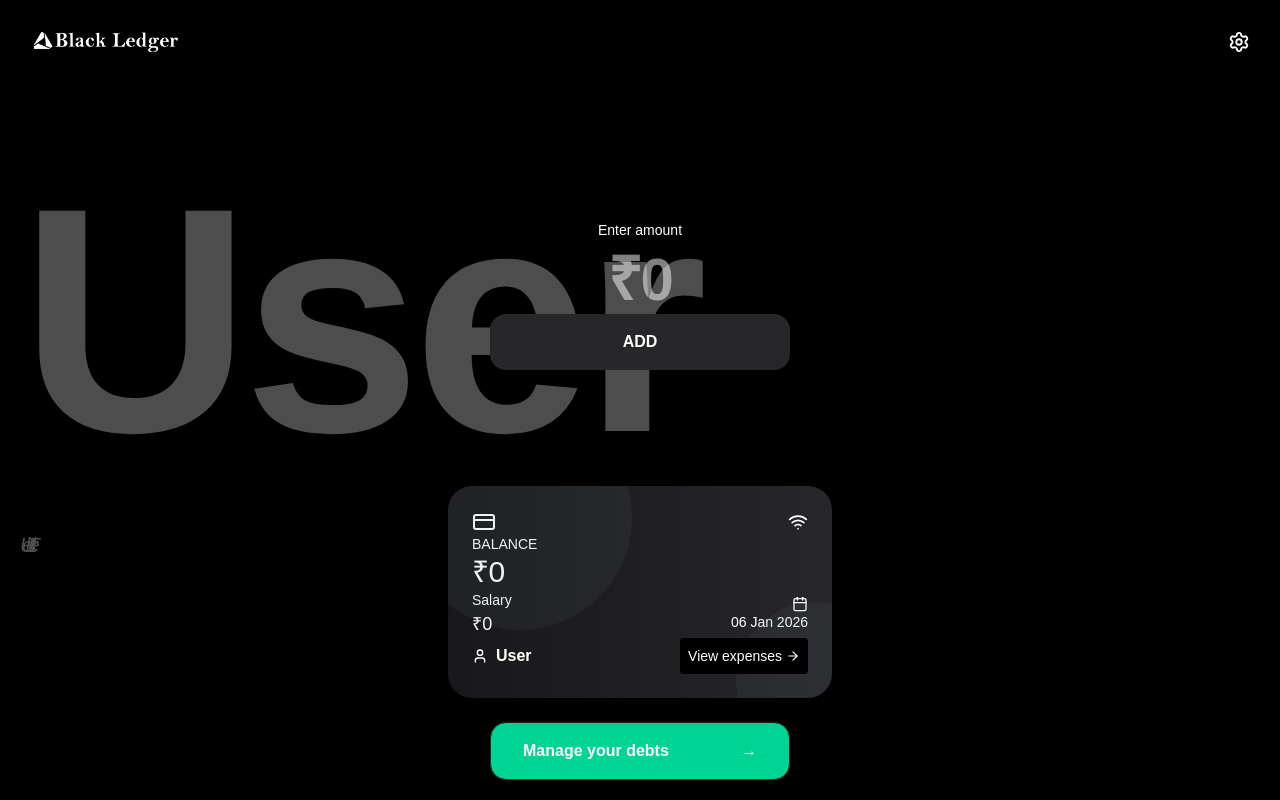
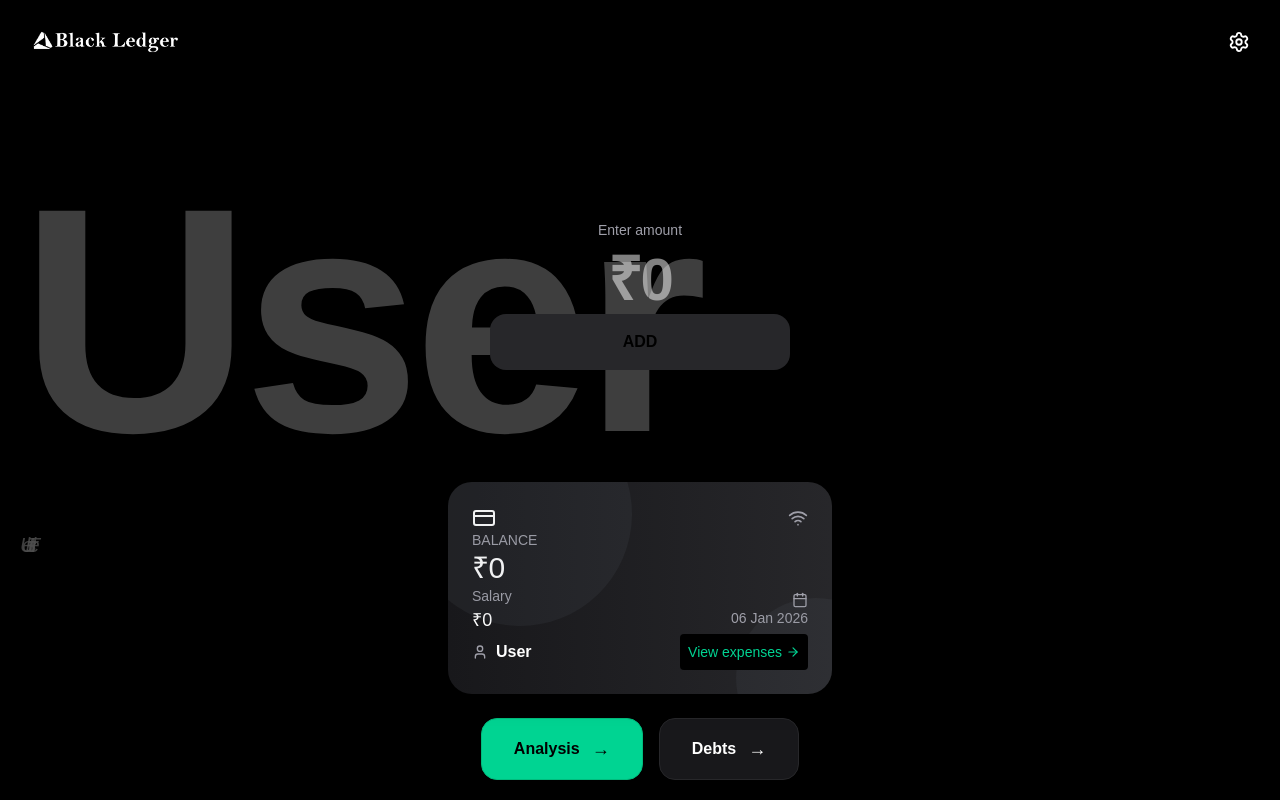
Before and after one commit to mhdhssn967/black-ledger, a React (Vite) app: page / in a window 1280 px wide. Built offline with nearby package versions, Linux system fonts and the light colour scheme; no server answers; the database is empty; sample sign-in values are in the browser's storage; a web font is replaced by a local one.

Commit message:
style reconfigured

```diff
--- a/src/components/ExpenseTable.jsx
+++ b/src/components/ExpenseTable.jsx
@@ -225,35 +225,45 @@ function ExpenseModal({ expense, onClose, onDelete, onSave }) {
         </h2>
 
         {/* Fields */}
-        <div className="space-y-4 text-sm">
+        <div className="space-y-3 text-sm">
   {['amount', 'category', 'source', 'context', 'remarks'].map(key => (
-            <div key={key}>
-              <p className="text-xs text-zinc-400 capitalize mb-1">
+    <div
+      key={key}
+      className="flex items-start justify-between gap-4 bg-zinc-900/60 rounded-xl px-4 py-3"
+    >
+      {/* Label */}
+      <div className="w-32 shrink-0">
+        <p className="text-xs text-zinc-400 uppercase tracking-wide">
           {key}
         </p>
+      </div>
 
+      {/* Value */}
+      <div className="flex-1 text-right">
         {edit ? (
           <input
             value={data[key] || ''}
             onChange={e =>
               setData({ ...data, [key]: e.target.value })
             }
-                  className="w-full bg-zinc-800 rounded-xl px-4 py-2 outline-none text-white"
+            className="w-full bg-zinc-800 rounded-lg px-3 py-2 text-white outline-none text-sm"
           />
         ) : (
-                <p className="text-white">
-                  {expense[key] || '-'}
+          <p className="text-white font-medium">
+            {expense[key] || '—'}
           </p>
         )}
       </div>
+    </div>
   ))}
 </div>
+
 
         {/* Actions */}
         <div className="flex justify-between items-center mt-8">
           <button
             onClick={onDelete}
-            className="flex items-center gap-2 text-red-400 hover:text-red-300 text-sm"
+            className="flex items-center gap-2 text-red-400 hover:text-red-300 text-sm" style={{color:'red'}}
           >
             <Trash2 size={16} />
             Delete
--- a/src/index.css
+++ b/src/index.css
@@ -3,7 +3,6 @@
 *{
     margin: 0px;
     font-family: "Google Sans Flex", sans-serif;
-    color: white;
 }
 input{
     margin-top: 5px;
--- a/src/pages/HomePage.jsx
+++ b/src/pages/HomePage.jsx
@@ -225,30 +225,47 @@ const [data,setData]=useState({})
         <FinanceCard />
       </div>
 
-      <div style={{display:'flex',justifyContent:'center'}}>
+      <div className="flex justify-center gap-4 mt-6">
+  {/* Analysis */}
+  <button
+    onClick={() => navigate('/expensebreakdown')}
+    className="
+      flex items-center gap-3
+      rounded-2xl
+      px-8 py-4
+      bg-emerald-400
+      text-black
+      font-semibold
+      border border-emerald-500
+      hover:bg-emerald-500
+      transition
+    "
+  >
+    <span>Analysis</span>
+    <span className="text-lg">→</span>
+  </button>
+
+  {/* Debts */}
   <button
     onClick={() => navigate('/debts')}
     className="
-    mt-6
-    w-75
-    bg-emerald-400
-    border border-zinc-800
+      flex items-center gap-3
       rounded-2xl
-    px-8
-    py-4
+      px-8 py-4
+      bg-zinc-900
       text-white
       font-semibold
-    flex
-    items-center
-    justify-between
+      border border-zinc-800
       hover:border-emerald-500
-    hover:bg-zinc-900/80
+      hover:text-emerald-400
       transition
     "
   >
-  <span>Manage your debts</span>
-  <span className="text-black-400 text-bg">→</span>
-</button></div>
+    <span>Debts</span>
+    <span className="text-lg">→</span>
+  </button>
+</div>
+
 </div>
 
     </div>
--- a/src/pages/Insights.jsx
+++ b/src/pages/Insights.jsx
@@ -14,29 +14,7 @@ const Insights = () => {
         <ArrowLeft size={18} />
         Back
       </button>
-      <div style={{display:'flex',justifyContent:'center'}}><button
-  onClick={() => navigate('/expensebreakdown')} style={{marginBottom:'10px'}}
-  className="
-    mt-6
-    w-75
-    bg-emerald-400
-    border border-zinc-800
-    rounded-2xl
-    px-8
-    py-4
-    text-white
-    font-semibold
-    flex
-    items-center
-    justify-between
-    hover:border-emerald-500
-    hover:bg-zinc-900/80
-    transition
-  "
->
-  <span>View expense breakdown</span>
-  <span className="text-black-400 text-bg">→</span>
-</button></div>
+
         <ExpenseTable/>
 
     </div>
--- a/tailwind.config.js
+++ b/tailwind.config.js
@@ -1,4 +1,7 @@
 export default {
-  content: ["./index.html", "./src/**/*.{js,jsx}"],
+  content: [
+    "./index.html",
+    "./src/**/*.{js,ts,jsx,tsx}"
+  ],
   plugins: [],
 };
```
Lines whose indentation alone changed are shown as unchanged.
